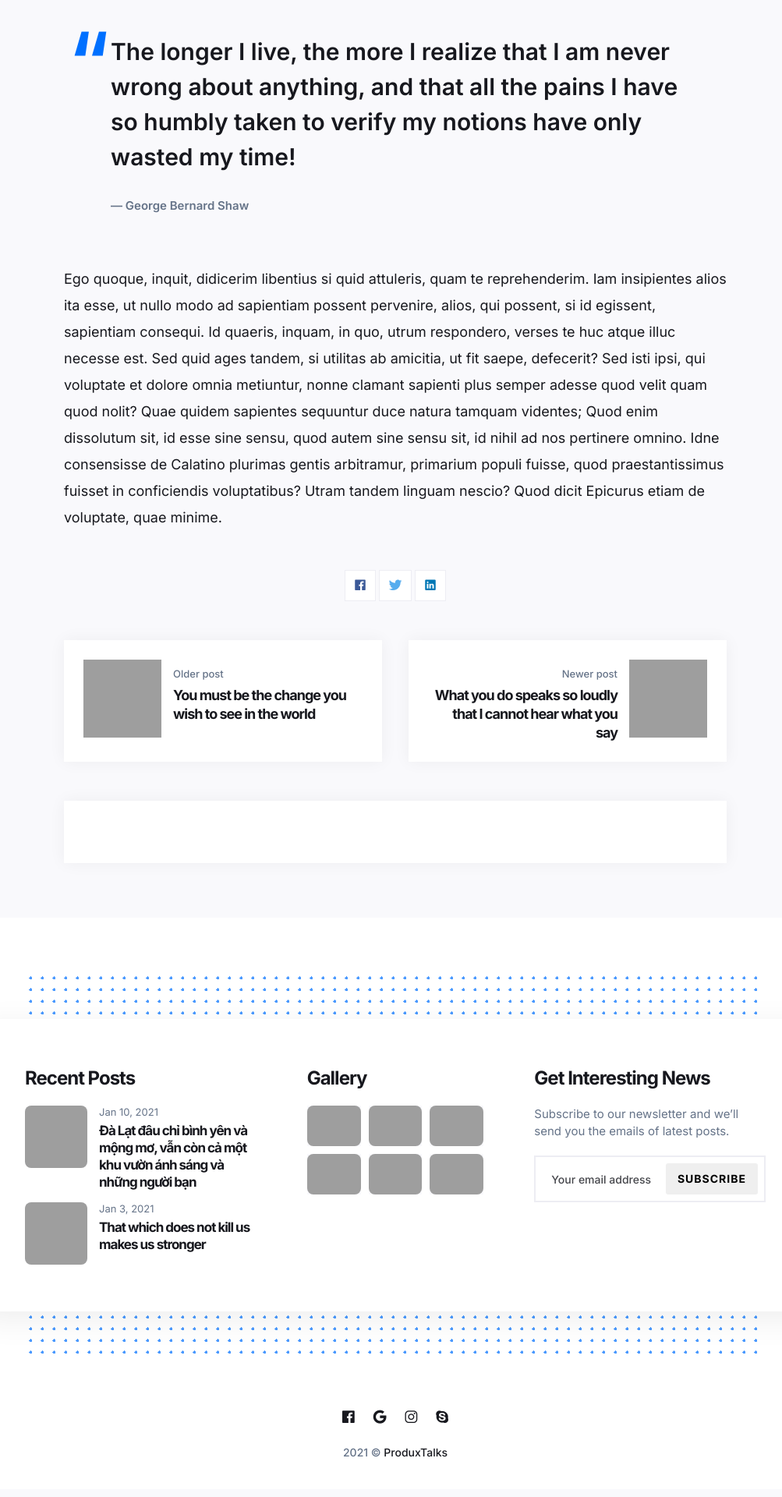
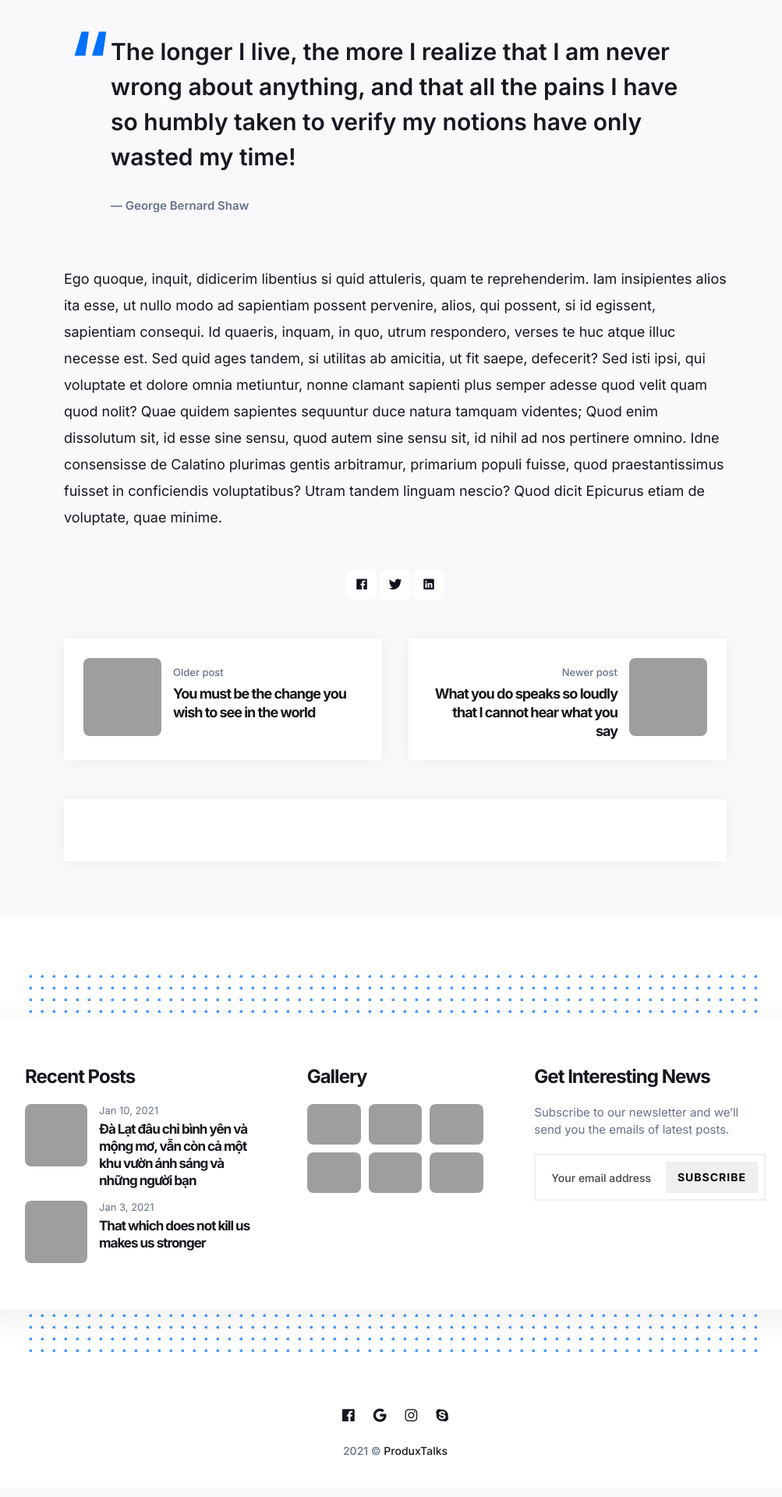
Before and after one commit to hoangdangent/hoangdangent.github.io, a Jekyll site: the page built from _posts/2018-11-05-Believe-and-act-as-if-it-were-impossible-to-fail.markdown, in a window 1280 px wide. Shown: the part 3534-5454 px from the top of the page at 78% size, without its empty margins (133-1136 px from the left). Built offline with Jekyll 4.4.1, drawn with Linux system fonts in a browser that asks for light colours; nearby versions of some CDN libraries; comment, search, counter and statistics services are not loaded; grey boxes are pictures that could not be loaded.

Commit message:
Update post.scss

```diff
--- a/_sass/4-layouts/post.scss
+++ b/_sass/4-layouts/post.scss
@@ -41,34 +41,35 @@
     &.share__twitter,
     &.share__linkedin,
     &.share__pinterest {
-      border: 1px solid $border-color;
+      border: 0px solid $border-color;
       background: $background-color-alt;
+      border-radius: 8px;
       &:hover {
         color: $white;
       }
     }
     &.share__facebook {
-      color: #3b5998;
+      color: #12111b; /* #3b5998; */
       &:hover {
-        background: #3b5998;
+        background: $brand-color /* #3b5998; */
       }
     }
     &.share__twitter {
-      color: #55acee;
+      color: #12111b; /* #55acee; */
       &:hover {
-        background: #55acee;
+        background: $brand-color /* #55acee; */
       }
     }
     &.share__linkedin {
-      color: #0077b5;
+      color: #12111b; /* #0077b5; */
       &:hover {
-        background: #0077b5;
+        background: $brand-color /* #0077b5; */
       }
     }
     &.share__pinterest {
-      color: #bd081c;
+      color: #12111b; /* #bd081c; */
       &:hover {
-        background: #bd081c;
+        background: $brand-color /* #bd081c; */
       }
     }
   }
@@ -104,6 +105,7 @@
       width: 100px;
       min-width: 100px;
       height: 100px;
+      border-radius: 8px;
       background-color: $background-color;
 
       img {
@@ -112,6 +114,7 @@
         left: 0;
         width: 100%;
         height: 100%;
+        border-radius: 8px;
         object-fit: cover;
       }
     }
```
